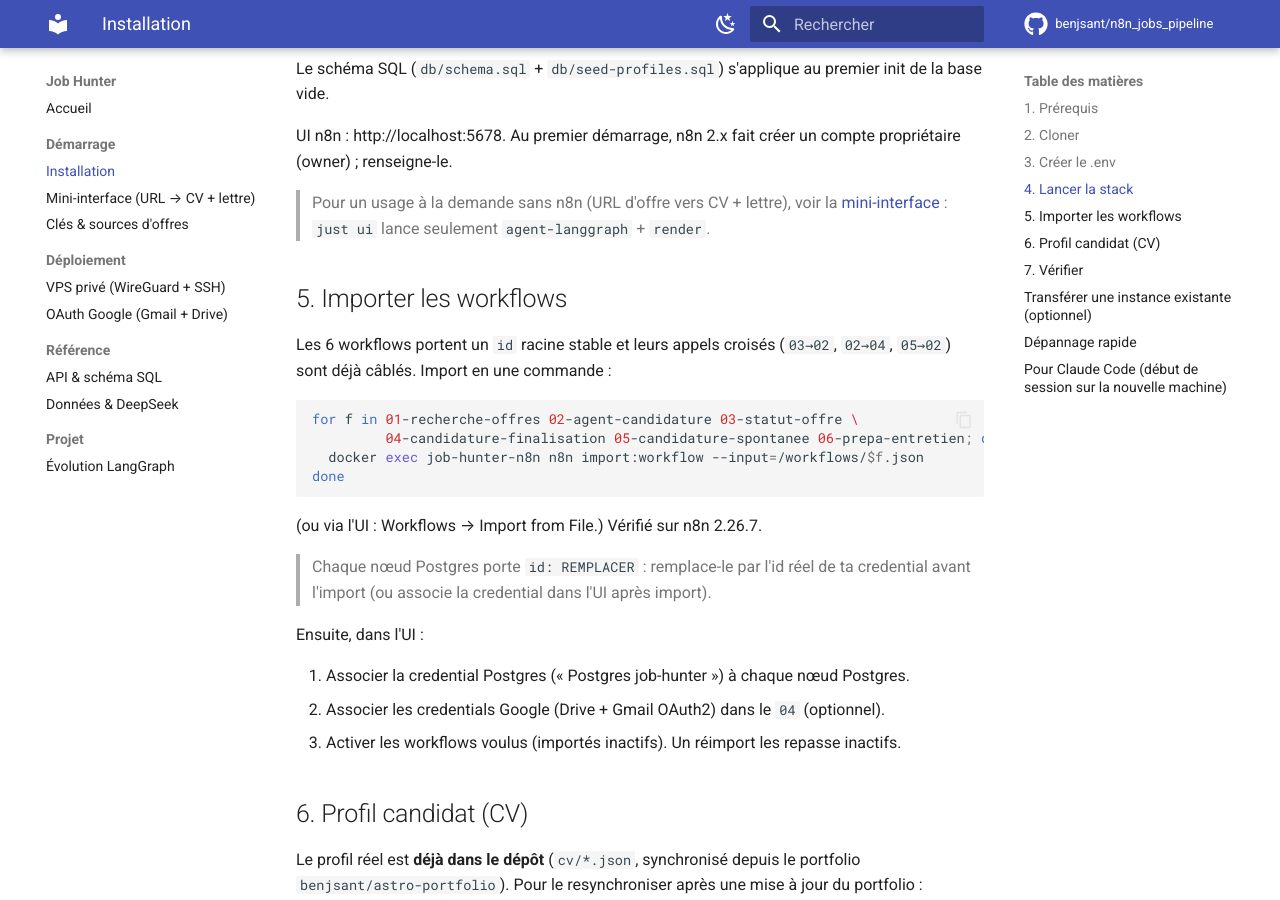
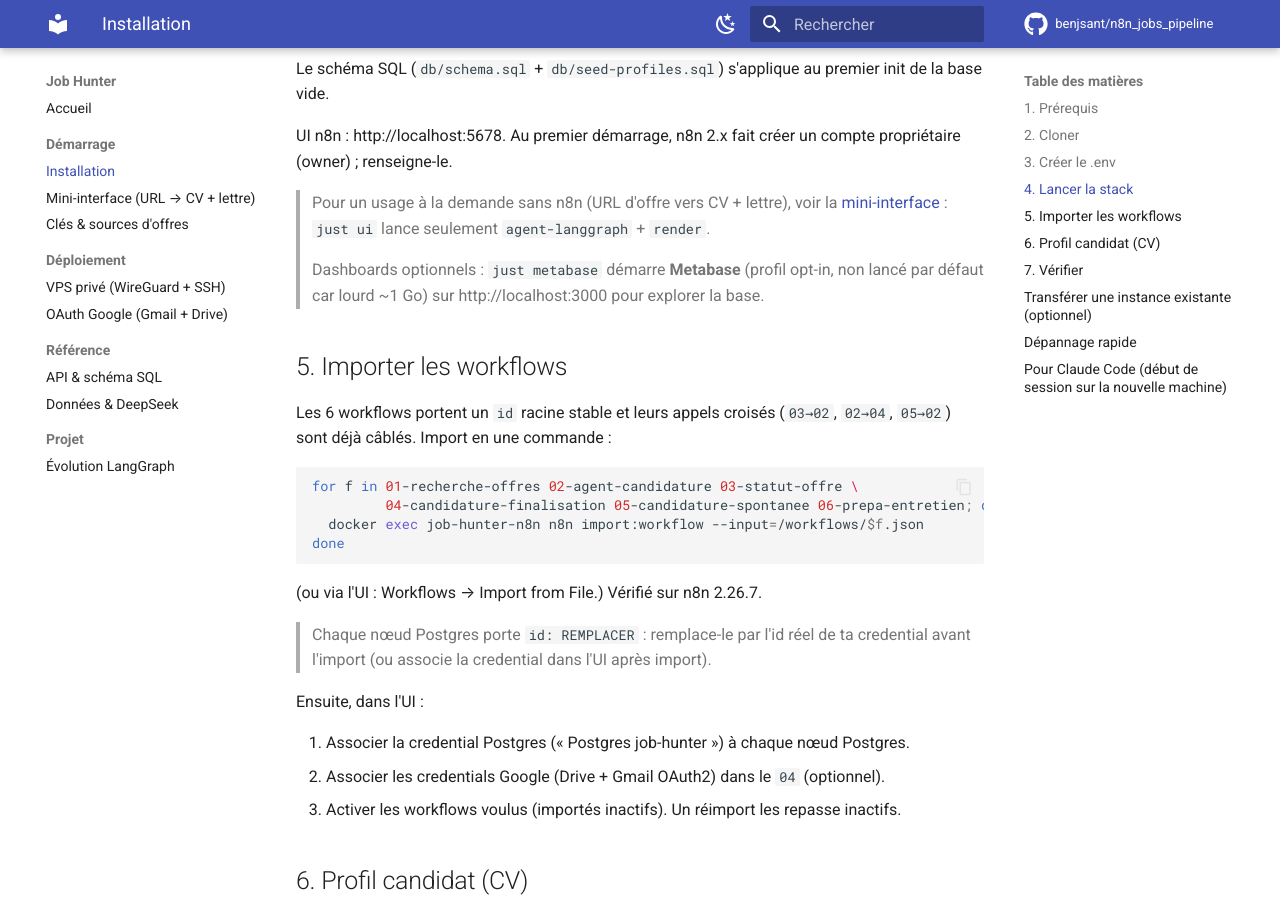
Before and after one commit to benjsant/n8n_jobs_pipeline, an MkDocs documentation site: the page built from docs/installation.md, in a window 1280 px wide and 900 px high, scrolled down 2304 px. Built offline with MkDocs 1.6.1 and Material for MkDocs 9.7.7, drawn with Linux system fonts in a browser that asks for light colours; comment, search, counter and statistics services are not loaded.

Commit message:
Metabase : dashboards Postgres en profil opt-in
Service Metabase (profil compose "metabase", NON lancé par défaut car lourd
~1 Go). Ses données applicatives vont dans une base Postgres dédiée "metabase",
créée par db/init-metabase.sh (au 1er init) ou par la recette `just metabase`
(sur base existante). `just metabase` / `just metabase-stop` pour piloter.

Co-Authored-By: Claude Opus 4.8 <noreply@anthropic.com>

```diff
--- a/docs/installation.md
+++ b/docs/installation.md
@@ -87,6 +87,9 @@ compte propriétaire (owner) ; renseigne-le.
 > Pour un usage à la demande sans n8n (URL d'offre vers CV + lettre), voir la
 > [mini-interface](interface.md) : `just ui` lance seulement `agent-langgraph` + `render`.
 
+> Dashboards optionnels : `just metabase` démarre **Metabase** (profil opt-in, non
+> lancé par défaut car lourd ~1 Go) sur http://localhost:3000 pour explorer la base.
+
 ## 5. Importer les workflows
 
 Les 6 workflows portent un `id` racine stable et leurs appels croisés
```
Also changed, not shown: docker-compose.yml (+26 -0 lines), 2 other files.
